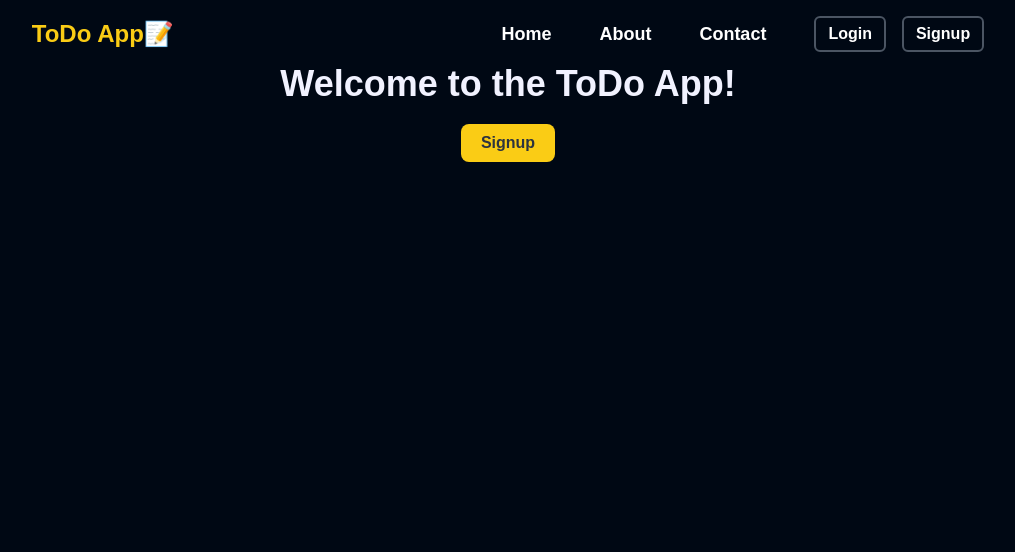
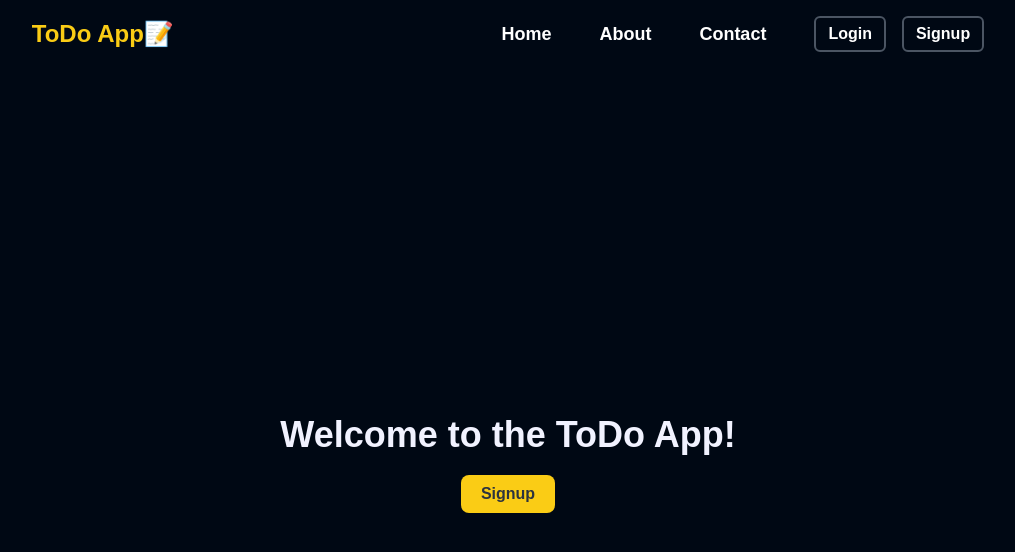
Before and after one commit to AmanCoder01/todo-app, a React (Create React App) app in the folder frontend/: page / in a window 1280 px wide. Shown: the top 552 px of the page, without its empty margins (132-1147 px from the left). Built offline with nearby package versions, Linux system fonts and the light colour scheme; a web font is replaced by a local one.

Commit message:
first commit

```diff
--- a/frontend/src/Components/Welcome.jsx
+++ b/frontend/src/Components/Welcome.jsx
@@ -1,14 +1,16 @@
 import React from 'react'
+import { Link } from 'react-router-dom'
 
 const Welcome = () => {
     return (
-        <div className='flex flex-col gap-5 items-center h-[100vh] w-[100wh]'>
+        <div className='flex flex-col gap-5 items-center h-[100vh] w-[100wh] justify-center'>
             <h1 className="text-center text-4xl font-bold text-richblack-5">
                 Welcome to the ToDo App!
             </h1>
 
-            <button className="bg-yellow-400 hover:bg-yellow-500 transition duration-300 text-richblack-700 font-bold py-[7px] px-5 rounded-lg"
-            >Signup</button>
+            <Link to="/signup">
+                <button className="bg-yellow-400 hover:bg-yellow-500 transition duration-300 text-richblack-700 font-bold py-[7px] px-5 rounded-lg"
+                >Signup</button></Link>
         </div>
     )
 }
```
